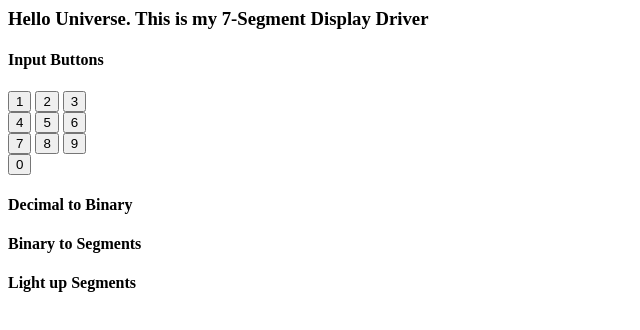
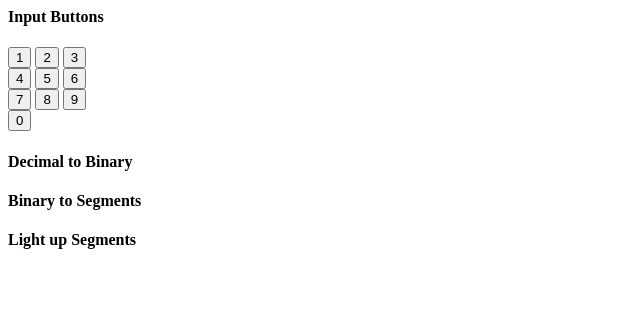
Before and after one commit to verayadihe/INF1339-Week01, a plain HTML site: page v02.html in a window 1280 px wide. Shown: the whole page, without its empty margins (0-640 px from the left). Drawn offline with Linux system fonts and the light colour scheme.

Commit message:
Update v02.html

```diff
--- a/v02.html
+++ b/v02.html
@@ -5,7 +5,6 @@
 </style>
 </head>
 <body>
- <h3>Hello Universe. This is my 7-Segment Display Driver</h3>
 <h4>Input Buttons</h4>
 <button type="button">1</button>
 <button type="button">2</button>
```
